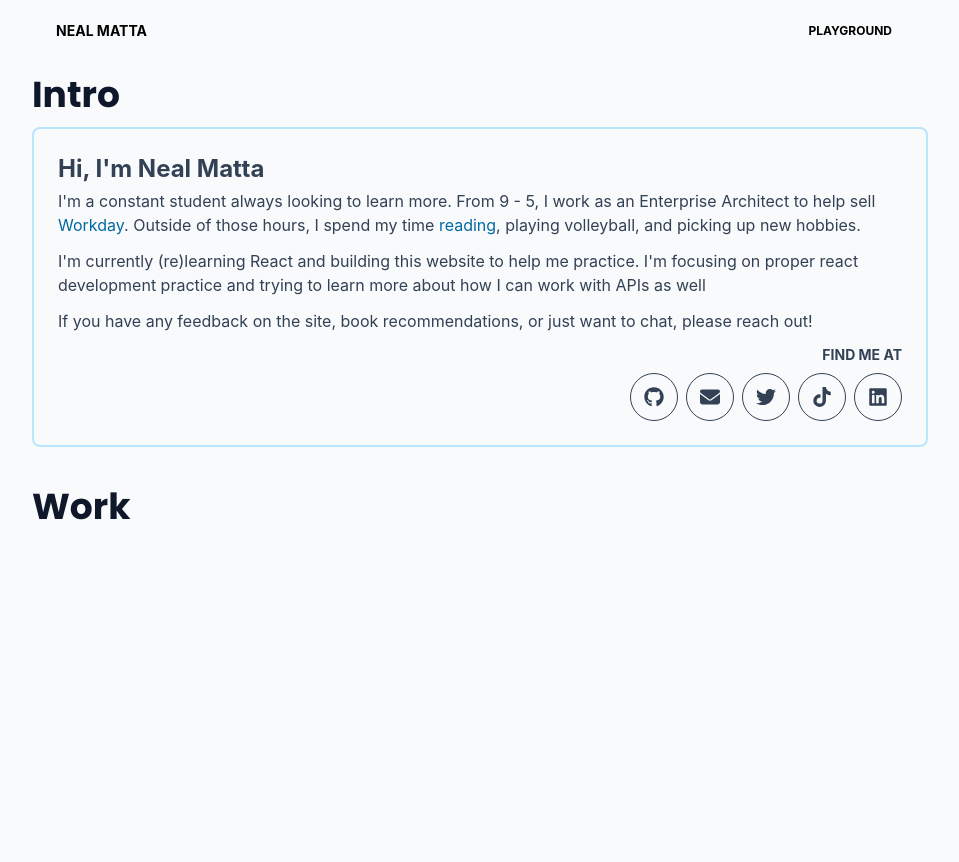
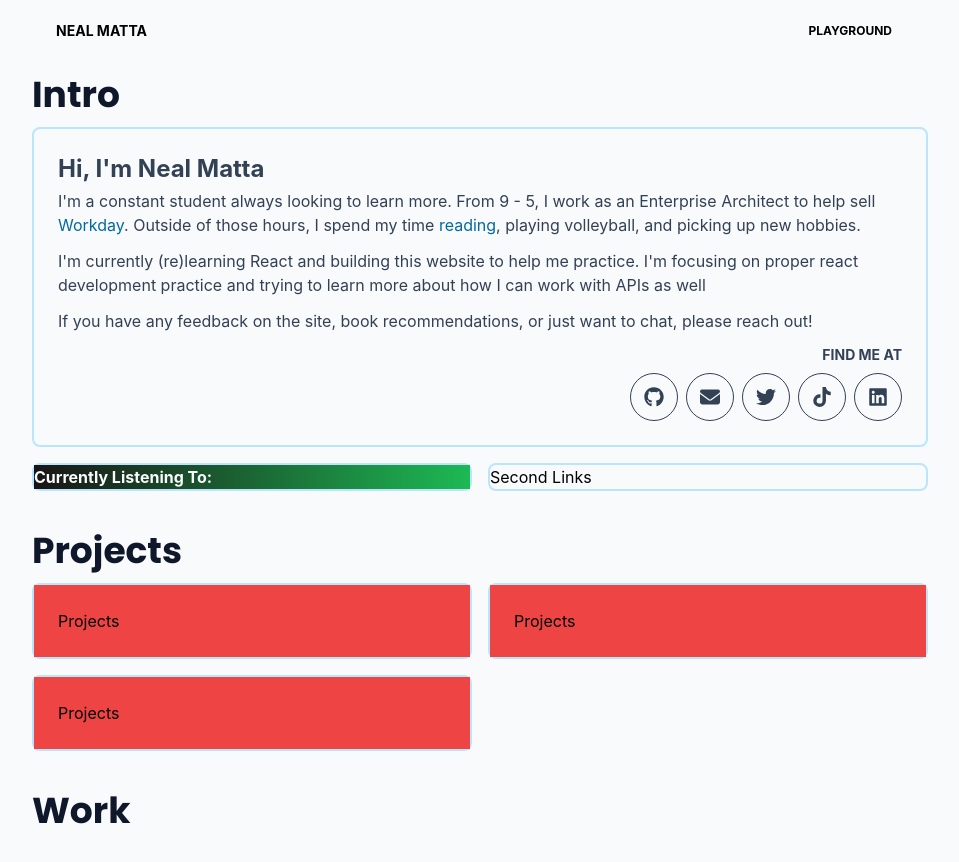
Before and after one commit to NealMatta/personal-website, a React (Create React App) app: page / in a window 1280 px wide. Shown: the top 862 px of the page, without its empty margins (160-1119 px from the left). Before the commit the page ends 800 px from the top, so only its background shows below. Built offline with nearby package versions, Linux system fonts and the light colour scheme.

Commit message:
Need to start working on the project view now

```diff
--- a/src/App.js
+++ b/src/App.js
@@ -6,23 +6,38 @@ import Module from './components/Module';
 // Modules
 import Intro from './components/Modules/Intro';
 import Spotify from './components/Modules/Spotify';
+import Projects from './components/SubComponents/Projects';
 
 function App() {
 	return (
 		<div className="container mx-auto max-w-4xl">
 			<Navbar />
+
 			<Section title={'Intro'}>
-				<Module>
-					<Intro />
-				</Module>
-				{/* <Module
-					extraClassNames={
-						'bg-gradient-to-r from-[#191414] to-[#1DB954] '
-					}
-				>
-					<Spotify />
-				</Module> */}
-				{/* <Module>Second Links</Module> */}
+				<section className="grid grid-cols-1 gap-4">
+					<Module>
+						<Intro />
+					</Module>
+					<section className="grid grid-cols-2 gap-4">
+						<Module>
+							<Spotify />
+						</Module>
+						<Module>Second Links</Module>
+					</section>
+				</section>
+			</Section>
+			<Section title={'Projects'}>
+				<section className="grid gap-4 md:grid-cols-2 grid-cols-1 ">
+					<Module>
+						<Projects />
+					</Module>
+					<Module>
+						<Projects />
+					</Module>
+					<Module>
+						<Projects />
+					</Module>
+				</section>
 			</Section>
 			<Section title={'Work'}></Section>
 		</div>
--- a/src/components/Module.jsx
+++ b/src/components/Module.jsx
@@ -1,10 +1,7 @@
-import classNames from 'classnames';
+// Gives me the rounded border box around
 
-export default function Module({ children, extraClassNames }) {
-	const divClasses = classNames(
-		'box-border p-6 border-2 border-sky-200 rounded-lg',
-		extraClassNames
-	);
+export default function Module({ children }) {
+	const moduleClasses = 'box-border border-2 border-sky-200 rounded-lg';
 
-	return <div className={divClasses}>{children}</div>;
+	return <div className={moduleClasses}>{children}</div>;
 }
--- a/src/components/Modules/Intro.jsx
+++ b/src/components/Modules/Intro.jsx
@@ -1,8 +1,8 @@
-import SocialMediaList from '../IntroComponents/SocialMediaList';
+import SocialMediaList from '../SubComponents/SocialMediaList';
 
 export default function Intro() {
 	return (
-		<div className="text-slate-700 flex-1">
+		<div className="m-6 text-slate-700 flex-1">
 			<h1 className="text-2xl font-bold pb-1">Hi, I'm Neal Matta</h1>
 			<p>
 				I'm a constant student always looking to learn more. From 9 - 5,
--- a/src/components/Modules/Spotify.jsx
+++ b/src/components/Modules/Spotify.jsx
@@ -1,6 +1,6 @@
 export default function Spotify() {
 	return (
-		<div className="text-slate-50 font-bold w-64">
+		<div className="text-slate-50 font-bold bg-gradient-to-r from-[#191414] to-[#1DB954] ">
 			Currently Listening To:
 		</div>
 	);
--- a/src/components/Navbar.jsx
+++ b/src/components/Navbar.jsx
@@ -9,8 +9,8 @@ export default function Navbar({ fixed }) {
 				<div className="container px-4 mx-auto flex flex-wrap items-center justify-between">
 					<div className="w-full relative flex justify-between lg:w-auto lg:static lg:block lg:justify-start">
 						<a
-							className="text-sm font-bold leading-relaxed inline-block mr-4 py-2 whitespace-nowrap uppercase "
-							href="#pablo"
+							className="text-sm font-bold leading-relaxed inline-block mr-4 py-2 whitespace-nowrap uppercase"
+							href="#"
 						>
 							Neal Matta
 						</a>
@@ -33,7 +33,7 @@ export default function Navbar({ fixed }) {
 							<li className="nav-item">
 								<a
 									className="px-3 py-2 flex items-center text-xs uppercase font-bold leading-snug  hover:opacity-75"
-									href="#pablo"
+									href="#"
 								>
 									<span className="ml-2">Playground</span>
 								</a>
--- a/src/components/Section.jsx
+++ b/src/components/Section.jsx
@@ -1,10 +1,12 @@
+// Returns a consistent header per section and adds padding to the bottom as well
+
 export default function Section({ children, title }) {
 	return (
 		<section className="container">
 			<h1 className="text-4xl text-slate-900 font-primary font-bold pb-3">
 				{title}
 			</h1>
-			<div className="flex gap-4 mb-10">{children}</div>
+			<div className="mb-10">{children}</div>
 		</section>
 	);
 }
--- /dev/null
+++ b/src/components/SubComponents/Projects.jsx
@@ -0,0 +1,3 @@
+export default function Projects() {
+	return <div className="p-6 bg-red-500 ">Projects</div>;
+}
```
Also changed, not shown: src/components/SubComponents/SocialMediaList.jsx (renamed from src/components/IntroComponents/SocialMediaList.jsx).
